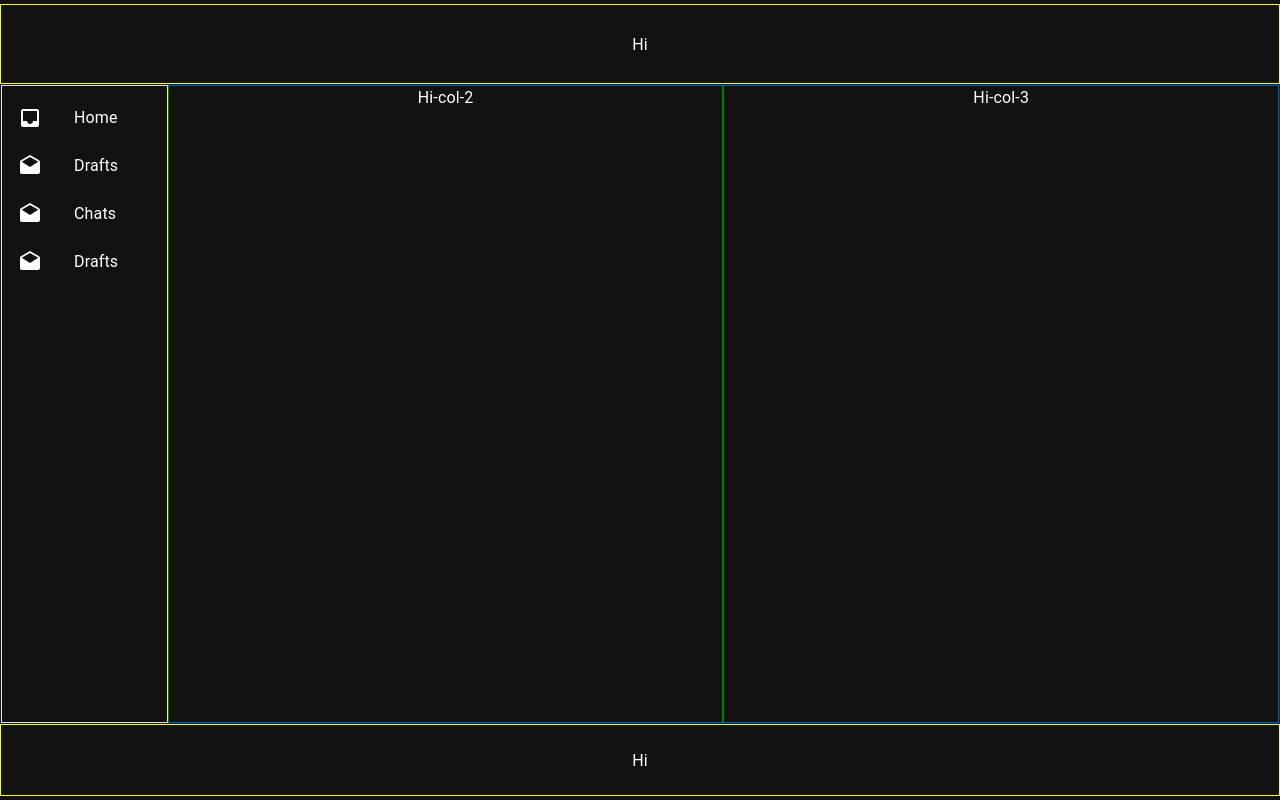
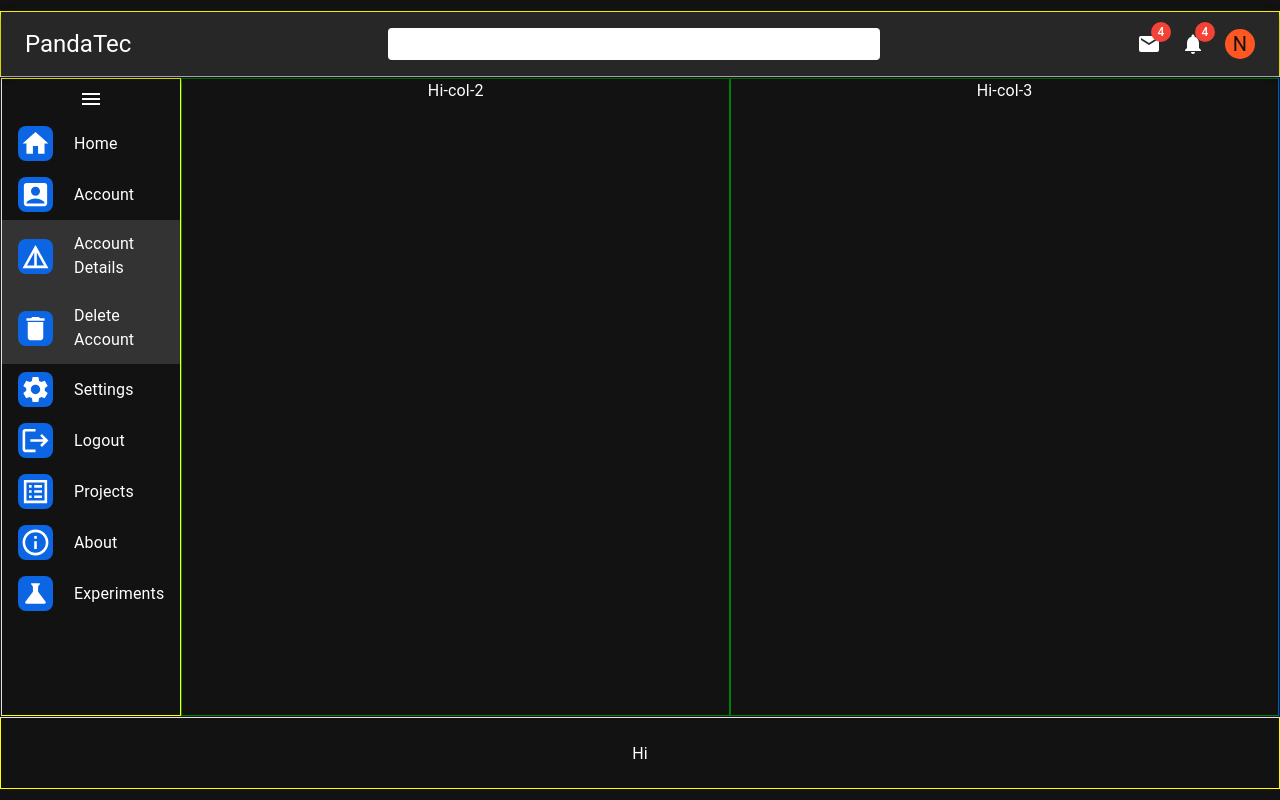
Before and after one commit to siddharthpanda99/Realtime-Chat-App, a React (Vite) app: page /login in a window 1280 px wide. Built offline with nearby package versions, Linux system fonts and the light colour scheme.

Commit message:
Added a vetrical and horizontal navbar to our app Added react-router-dom v6 and updates the routes, need to map these to the respective components to be displayed in the page

```diff
--- a/package.json
+++ b/package.json
@@ -15,7 +15,8 @@
     "@mui/icons-material": "^5.15.3",
     "@mui/material": "^5.15.3",
     "react": "^18.2.0",
-    "react-dom": "^18.2.0"
+    "react-dom": "^18.2.0",
+    "react-router-dom": "^6.21.1"
   },
   "devDependencies": {
     "@types/react": "^18.2.43",
--- /dev/null
+++ b/src/components/Navigation/HorizontalNav/HorizontalHeader.tsx
@@ -0,0 +1,126 @@
+import {
+  AppBar,
+  Avatar,
+  Badge,
+  Box,
+  InputBase,
+  Menu,
+  MenuItem,
+  styled,
+  Toolbar,
+  Typography,
+} from "@mui/material";
+import PetsIcon from "@mui/icons-material/Pets";
+import React, { useState } from "react";
+import { Mail, Notifications } from "@mui/icons-material";
+import { deepOrange } from "@mui/material/colors";
+// import { SwitchModeButton } from "../../SwitchModeButton";
+// import { useUserContext } from "../../../hooks/useUserContext";
+import { useNavigate } from "react-router-dom";
+
+const StyledToolBar = styled(Toolbar)({
+  display: "flex",
+  justifyContent: "space-between",
+});
+
+const Search = styled("div")(({ theme }) => ({
+  backgroundColor: "white",
+  padding: "0 10px",
+  borderRadius: theme.shape.borderRadius,
+  width: "40%",
+}));
+
+const Icons = styled(Box)(({ theme }) => ({
+  display: "none",
+  gap: "20px",
+  alignItems: "center",
+  [theme.breakpoints.up("sm")]: {
+    display: "flex",
+  },
+}));
+
+const Userbox = styled(Box)(({ theme }) => ({
+  display: "flex",
+  gap: "10px",
+  alignItems: "center",
+  [theme.breakpoints.up("sm")]: {
+    display: "none",
+  },
+}));
+
+const HorizontalAppBar = () => {
+  const [open, setOpen] = useState(false);
+  // const { user, updateUser } = useUserContext();
+  const navigate = useNavigate();
+
+  // const handleChange = () => {
+  //   updateUser("loggedIn", false);
+  //   console.log("USER", user);
+  //   navigate("login");
+  // };
+
+  return (
+    <AppBar sx={{ position: "sticky" }}>
+      <StyledToolBar>
+        <Typography variant="h5" sx={{ display: { xs: "none", sm: "block" } }}>
+          PandaTec
+        </Typography>
+        <PetsIcon sx={{ display: { xs: "block", sm: "none" } }} />
+        <Search>
+          <InputBase placeholder="Search...." />
+        </Search>
+        <Icons>
+          <Badge badgeContent={4} color="error">
+            <Mail />
+          </Badge>
+          <Badge badgeContent={4} color="error">
+            <Notifications />
+          </Badge>
+          <Avatar
+            sx={{ bgcolor: deepOrange[500], width: 30, height: 30 }}
+            onClick={(e) => {
+              setOpen(true);
+            }}
+          >
+            N
+          </Avatar>
+          {/* <SwitchModeButton /> */}
+        </Icons>
+        <Userbox>
+          <Avatar
+            sx={{ bgcolor: deepOrange[500], width: 30, height: 30 }}
+            onClick={(e) => {
+              setOpen(true);
+            }}
+          >
+            N
+          </Avatar>
+        </Userbox>
+      </StyledToolBar>
+      <Menu
+        id="demo-positioned-menu"
+        aria-labelledby="demo-positioned-button"
+        open={open}
+        onClose={(e) => {
+          setOpen(false);
+        }}
+        anchorOrigin={{
+          vertical: "top",
+          horizontal: "right",
+        }}
+        transformOrigin={{
+          vertical: "top",
+          horizontal: "left",
+        }}
+      >
+        <MenuItem>Profile</MenuItem>
+        <MenuItem>My account</MenuItem>
+        <MenuItem
+        // onClick={handleChange}
+        >Logout</MenuItem>
+      </Menu>
+    </AppBar>
+  );
+};
+
+export default HorizontalAppBar;
--- /dev/null
+++ b/src/components/Navigation/VerticalNav/MuiDefaultNavbars/ListConfig.tsx
@@ -0,0 +1,62 @@
+import { AccountBox, Delete, Details, Home, Logout, Settings, Science, ListAltSharp, InfoOutlined } from "@mui/icons-material";
+
+const styles = {
+  iconCOntainer: {
+    background: "#0C66E4",
+    padding: "2px",
+    width: 35,
+    height: 35,
+    borderRadius: 2,
+  },
+};
+const MenuItems = [
+  {
+    name: "Home",
+    icon: <Home sx={styles.iconCOntainer}  />,
+    url: "/home",
+  },
+  {
+    name: "Account",
+    icon: <AccountBox sx={styles.iconCOntainer} />,
+    open: true,
+    children: [
+      {
+        name: "Account Details",
+        icon: <Details sx={styles.iconCOntainer}  />,
+        url: "/account-details",
+      },
+      {
+        name: "Delete Account",
+        icon: <Delete sx={styles.iconCOntainer}  />,
+        url: "/delete-account",
+      },
+    ],
+  },
+  {
+    name: "Settings",
+    icon: <Settings sx={styles.iconCOntainer}  />,
+    url: "/settings",
+  },
+  {
+    name: "Logout",
+    icon: <Logout sx={styles.iconCOntainer}  />,
+    url: "/logout",
+  },
+  {
+    name: "Projects",
+    icon: <ListAltSharp sx={styles.iconCOntainer}  />,
+    url: "/projects",
+  },
+  {
+    name: "About",
+    icon: <InfoOutlined sx={styles.iconCOntainer}  />,
+    url: "/about",
+  },
+  {
+    name: "Experiments",
+    icon: <Science sx={styles.iconCOntainer}  />,
+    url: "/experiments",
+  },
+];
+
+export default MenuItems
--- /dev/null
+++ b/src/components/Navigation/VerticalNav/MuiDefaultNavbars/index.tsx
@@ -0,0 +1,93 @@
+import React, {useState} from "react";
+import List from "@mui/material/List";
+import MenuIcon from '@mui/icons-material/Menu';
+import ListItemButton from "@mui/material/ListItemButton";
+import ListItemIcon from "@mui/material/ListItemIcon";
+import ListItemText from "@mui/material/ListItemText";
+import Collapse from "@mui/material/Collapse";
+import ExpandLess from "@mui/icons-material/ExpandLess";
+import ExpandMore from "@mui/icons-material/ExpandMore";
+import MenuItems from "./ListConfig";
+import { Link, To } from "react-router-dom";
+import { SyntheticEvent } from "react";
+import './styles.css'
+
+export default function VerticalCollapsibleSidebarOnHover() {
+  const [menuItems, setMenuItems] = useState(MenuItems);
+  const [shortMenu, setShortMenu] = useState(false)
+
+  const handleClick = (e: SyntheticEvent<EventTarget>) => {
+    console.log((e.target as HTMLElement));
+    const clickedEl = (e.target as HTMLElement).innerText;
+    const modifiedList = [...menuItems];
+    // If there exists a children attribute, we expand
+    // The clickedElementWithChildren element is the element that has been clicked and has an attribute called children
+    const clickedElementWithChildren = modifiedList.find((el) => el.name === clickedEl && el.children)
+    if(clickedElementWithChildren) {
+      clickedElementWithChildren.open = !clickedElementWithChildren.open
+      setMenuItems(modifiedList)
+    }
+    // Else navigate to a route, here we don't need to write explicit logic for that, just add Link
+
+  };
+
+  return (
+    <List
+      sx={{ width: "100%", maxWidth: 360 }}
+      component="nav"
+      aria-labelledby="nested-list-subheader"
+    >
+      <MenuIcon
+        sx={{ position: "relative", left: 0 }}
+        onClick={() => setShortMenu(!shortMenu)}
+      />
+      {MenuItems.map((el) => (
+        <>
+          <Link to={el.url as To}>
+            <ListItemButton onClick={handleClick}>
+              <ListItemIcon>{el.icon}</ListItemIcon>
+              <ListItemText
+                primary={el.name}
+                sx={{
+                  color: "#fff",
+                  display: shortMenu ? "none" : { xs: "none", sm: "block" },
+                }}
+              />
+              {/* {el.children ? (
+                el.open ? (
+                  <ExpandLess sx={{ color: "#fff" }} />
+                ) : (
+                  <ExpandMore sx={{ color: "#fff" }} />
+                )
+              ) : null} */}
+            </ListItemButton>
+          </Link>
+          {el.children ? (
+            <Collapse in={el.open} timeout="auto" unmountOnExit>
+              {el.children.map((innerEl) => (
+                <Link to={innerEl.url}>
+                  <List component="div" disablePadding>
+                    <ListItemButton
+                      sx={{ background: "#333333" }}
+                    >
+                      <ListItemIcon>{innerEl.icon}</ListItemIcon>
+                      <ListItemText
+                        primary={innerEl.name}
+                        sx={{
+                          color: "#fff",
+                          display: shortMenu
+                            ? "none"
+                            : { xs: "none", sm: "block" },
+                        }}
+                      />
+                    </ListItemButton>
+                  </List>
+                </Link>
+              ))}
+            </Collapse>
+          ) : null}
+        </>
+      ))}
+    </List>
+  );
+}
--- /dev/null
+++ b/src/components/Navigation/VerticalNav/MuiDefaultNavbars/styles.css
@@ -0,0 +1,3 @@
+a {
+    text-decoration: none;
+}
--- a/src/components/Sidebar.tsx
+++ /dev/null
@@ -1,54 +0,0 @@
-import React from "react";
-import { Box } from "@mui/material";
-import { List } from "@mui/material";
-import { ListItem } from "@mui/material";
-import { ListItemIcon } from "@mui/material";
-import { ListItemButton } from "@mui/material";
-import { ListItemText } from "@mui/material";
-import InboxIcon from "@mui/icons-material/Inbox";
-import DraftsIcon from "@mui/icons-material/Drafts";
-
-const Sidebar = () => {
-  return (
-    <Box sx={{ width: "100%", maxWidth: 360, bgcolor: "background.paper" }}>
-      <nav aria-label="main mailbox folders">
-        <List>
-          <ListItem disablePadding>
-            <ListItemButton>
-              <ListItemIcon>
-                <InboxIcon />
-              </ListItemIcon>
-              <ListItemText primary="Home" />
-            </ListItemButton>
-          </ListItem>
-          <ListItem disablePadding>
-            <ListItemButton>
-              <ListItemIcon>
-                <DraftsIcon />
-              </ListItemIcon>
-              <ListItemText primary="Drafts" />
-            </ListItemButton>
-          </ListItem>
-          <ListItem disablePadding>
-            <ListItemButton>
-              <ListItemIcon>
-                <DraftsIcon />
-              </ListItemIcon>
-              <ListItemText primary="Chats" />
-            </ListItemButton>
-          </ListItem>
-          <ListItem disablePadding>
-            <ListItemButton>
-              <ListItemIcon>
-                <DraftsIcon />
-              </ListItemIcon>
-              <ListItemText primary="Drafts" />
-            </ListItemButton>
-          </ListItem>
-        </List>
-      </nav>
-    </Box>
-  );
-};
-
-export default Sidebar;
--- a/src/layouts/ChatAppLayout.tsx
+++ b/src/layouts/ChatAppLayout.tsx
@@ -1,7 +1,8 @@
 import React from "react";
 import Box from "@mui/material/Box";
 import MultipleColsWithCustomWidths from "./subLayouts/MultipleColsWithCustomWidths";
-import Sidebar from "../components/Sidebar";
+import VerticalCollapsibleSidebarOnHover from "../components/Navigation/VerticalNav/MuiDefaultNavbars";
+import HorizontalAppBar from "../components/Navigation/HorizontalNav/HorizontalHeader";
 
 const ChatAppLayout = () => {
   return (
@@ -11,21 +12,19 @@ const ChatAppLayout = () => {
           width: "100%",
           border: "1px solid yellow",
           boxSizing: "border-box",
-          height: "10vh",
-          lineHeight: "10vh",
         }}
       >
-        <Box sx={{ alignContent: "center" }}>Hi</Box>
+        <Box><HorizontalAppBar /></Box>
       </Box>
       <MultipleColsWithCustomWidths>
         <Box
           sx={{
-            width: "15%",
+            maxWidth: "15%",
             border: "1px solid yellow",
             boxSizing: "border-box",
           }}
         >
-          <Sidebar />
+          <VerticalCollapsibleSidebarOnHover />
         </Box>
         <Box
           sx={{
--- a/src/main.tsx
+++ b/src/main.tsx
@@ -1,10 +1,15 @@
 import React from 'react'
 import ReactDOM from 'react-dom/client'
+import { BrowserRouter } from "react-router-dom";
 import App from './App.tsx'
 import './index.css'
 
-ReactDOM.createRoot(document.getElementById('root')!).render(
+
+
+ReactDOM.createRoot(document.getElementById("root")!).render(
   <React.StrictMode>
-    <App />
-  </React.StrictMode>,
-)
+    <BrowserRouter>
+      <App />
+    </BrowserRouter>
+  </React.StrictMode>
+);
```
Also changed, not shown: 1 other file (tests, documents, lock files or other folders).
